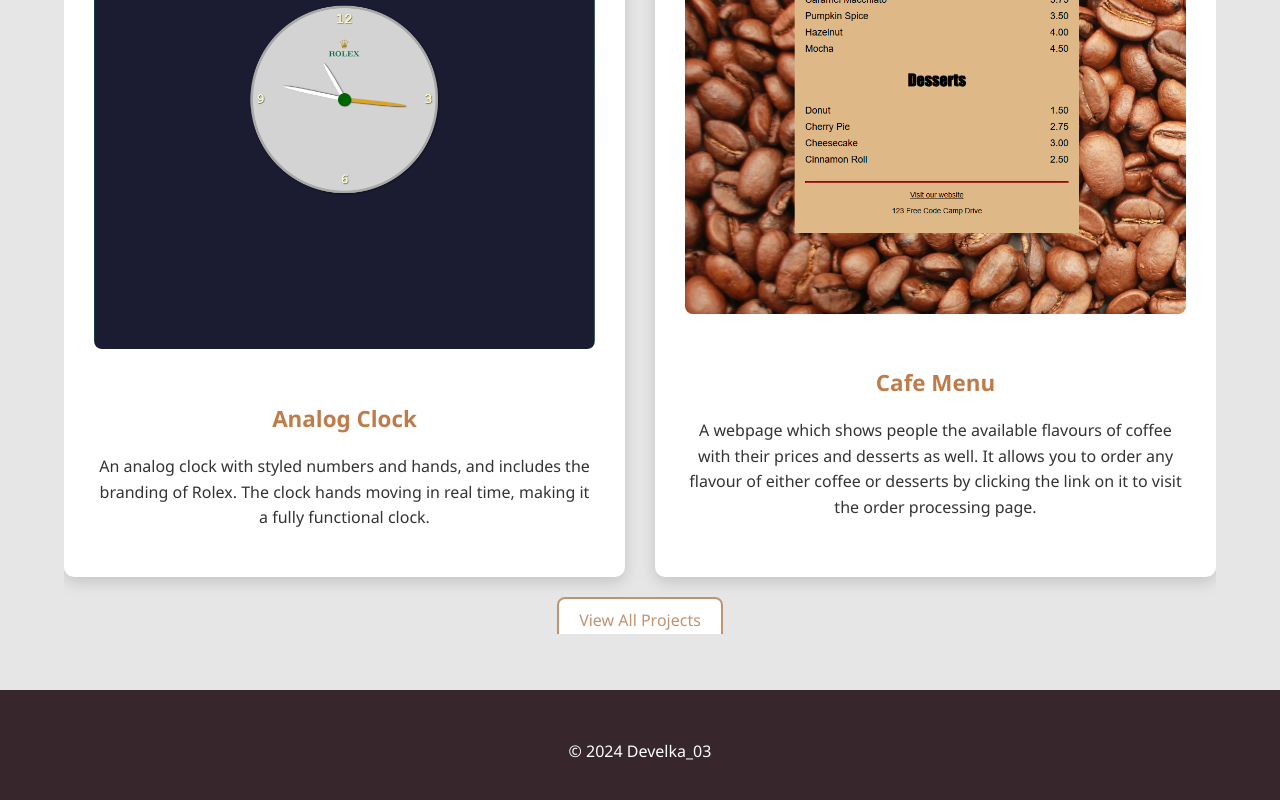
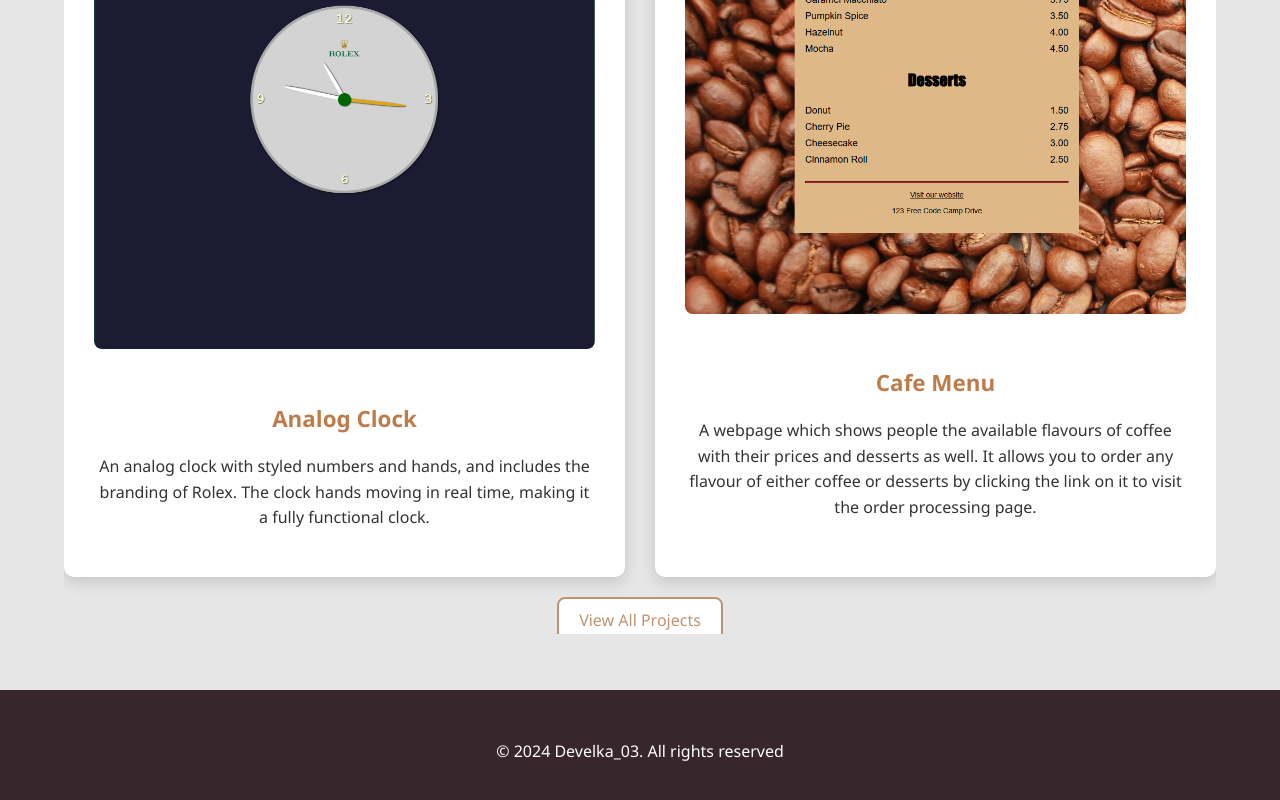
Before and after one commit to DevElka03/Projects, a plain HTML site: page index.html in a window 1280 px wide. Shown: the part 1431-2231 px from the top of the page. Drawn offline with Linux system fonts and the light colour scheme.

Commit message:
Update index.html

```diff
--- a/index.html
+++ b/index.html
@@ -75,7 +75,7 @@
 
     <footer>
         <div class="container">
-            <p>© 2024 Develka_03</p>
+            <p>© 2024 Develka_03. All rights reserved</p>
         </div>
     </footer>
 
```
